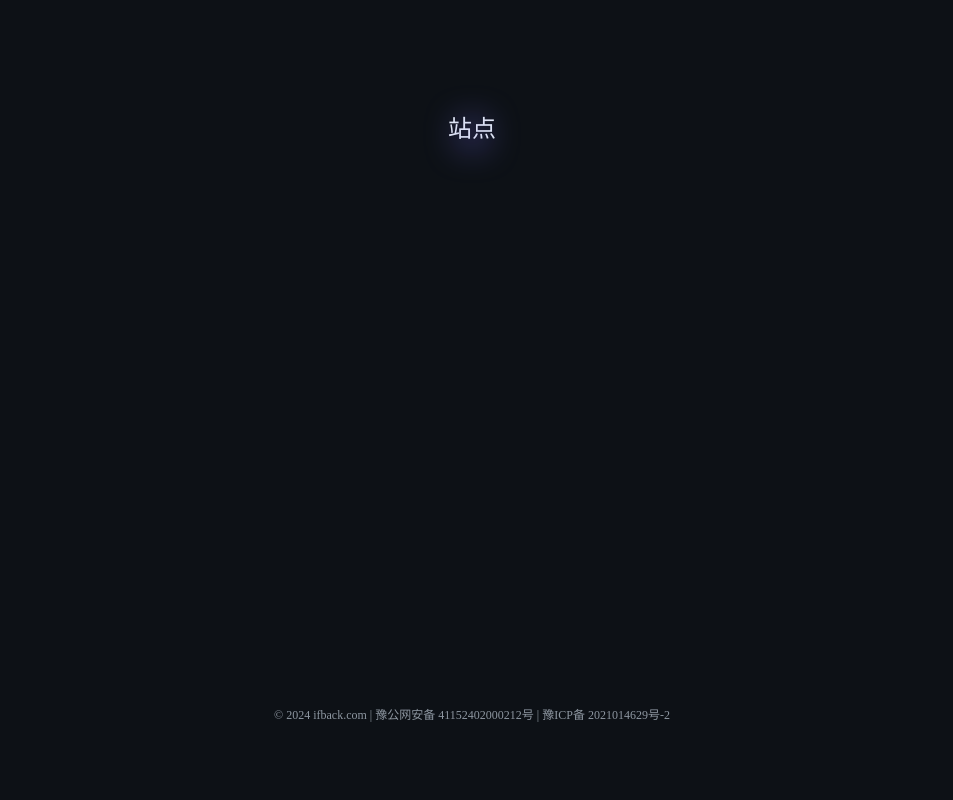
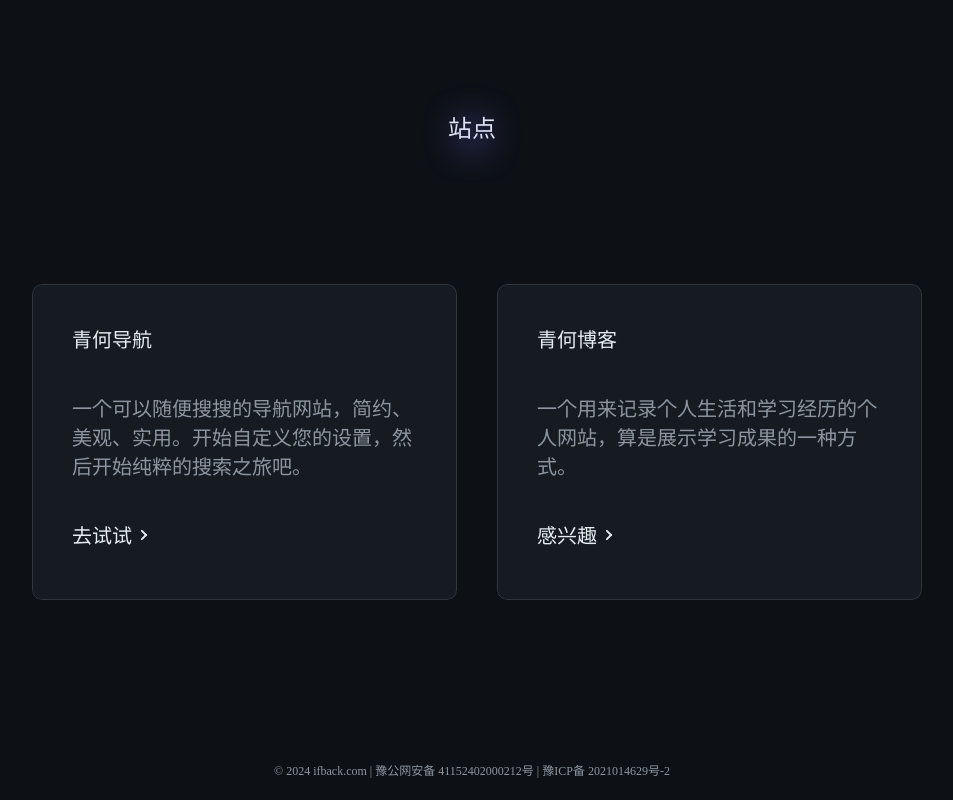
Before and after one commit to SingleMoonlight/qingheifback, a Vue app: page / in a window 1280 px wide. Shown: the part 1566-2366 px from the top of the page, without its empty margins (168-1121 px from the left). Before the commit the page ends 2310 px from the top, so only its background shows below. Built offline with nearby package versions, Linux system fonts and the light colour scheme.

Commit message:
Add website component

```diff
--- a/src/assets/variables.less
+++ b/src/assets/variables.less
@@ -10,7 +10,12 @@
     --under-line-color: #7c72ff;
     --section-title-light-color: #7c72ff;
 
-    --nav-border: 1px solid rgba(255, 255, 255, 0.05);
+    --nav-border: 1px solid #30363d;
 
-    --menu-item-hover-background-color: rgba(255, 255, 255, 0.05);
+    --menu-item-hover-background-color: #30363d;
+
+    --card-background-color: #161b22;
+    --card-border-color: solid 1px #30363d;
+    // --card-light-color: #3fb950;
+    --card-light-color: #7c72ff;
 }
--- /dev/null
+++ b/src/components/ShineCard.vue
@@ -0,0 +1,87 @@
+<script setup>
+import { onMounted, ref } from 'vue'
+
+const cardRef = ref(null)
+const cardLightRef = ref(null)
+
+function transformElement(e, x, y) {
+    let box = e.getBoundingClientRect();
+    let tmpX = x - box.x;   //鼠标距离元素左边框距离
+    let tmpY = y - box.y;   //鼠标距离元素上边框距离
+
+    let calcX = (tmpY / (box.height / 2)) - 1;
+    let calcY = -((tmpX / (box.width / 2)) - 1) * 1.5;
+
+    let shineX = tmpX - 300;
+    let shineY = tmpY - 300;
+
+    e.style.transform = "perspective(700px) " + "rotateX(" + calcX + "deg) rotateY(" + calcY + "deg)";
+
+    e.lastChild.style.transform = "translate(" + shineX + "px, " + shineY + "px)";
+}
+
+onMounted(() => {
+    let cardDom = cardRef.value;
+
+    cardDom.addEventListener("mousemove", (e) => {
+        transformElement(cardDom, e.clientX, e.clientY);
+    });
+    cardDom.addEventListener("mouseleave", () => {
+        cardDom.style.transform = "perspective(700px) rotateX(0deg) rotateY(0deg)";
+    })
+})
+
+</script>
+
+<template>
+    <div class="shine-card-container" ref="cardRef">
+        <slot></slot>
+        <div class="shine-card-border"></div>
+        <div class="shine-card-light" ref="cardLightRef"></div>
+    </div>
+</template>
+
+<style scoped>
+.shine-card-container {
+    position: relative;
+    background: var(--card-background-color);
+    border-radius: 10px;
+    border: none;
+    transform-style: preserve-3d;
+    transform: perspective(700px) rotateX(0deg) rotateY(0deg);
+    transition: .25s all;
+    overflow: hidden;
+}
+
+.shine-card-border {
+    position: absolute;
+    top: 0;
+    left: 0;
+    width: 100%;
+    height: 100%;
+    border-radius: 10px;
+    border: var(--card-border-color);
+    z-index: -1;
+}
+
+.shine-card-light {
+    position: absolute;
+    top: 0;
+    left: 0;
+    width: 600px;
+    height: 600px;
+    border-radius: 350px;
+    opacity: 0;
+    filter: blur(180px);
+    background-color: var(--card-light-color);
+    mix-blend-mode: soft-light;
+    will-change: transform;
+    transform: translate(0, 0);
+    transition: opacity 1.2s cubic-bezier(0.16, 1, 0.3, 1);
+    z-index: -1;
+}
+
+.shine-card-container:hover .shine-card-light {
+    opacity: 0.85;
+}
+</style>
--- /dev/null
+++ b/src/components/WebsiteSection.vue
@@ -0,0 +1,166 @@
+<script setup>
+import ShineCard from './ShineCard.vue'
+
+
+</script>
+
+<template>
+    <div class="website-section-container">
+        <ShineCard>
+            <div class="website-intr">
+                <div class="website-intr-title">
+                    青何导航
+                </div>
+                <div class="website-intr-des">
+                    一个可以随便搜搜的导航网站，简约、美观、实用。开始自定义您的设置，然后开始纯粹的搜索之旅吧。
+                </div>
+                <div class="website-intr-link">
+                    <a class="website-intr-link-text" :underline="false" href="https://guide.ifback.com/"
+                        target="_blank">去试试</a>
+                    <div class="website-intr-link-icon"></div>
+                </div>
+            </div>
+        </ShineCard>
+        <ShineCard>
+            <div class="website-intr">
+                <div class="website-intr-title">
+                    青何博客
+                </div>
+                <div class="website-intr-des">
+                    一个用来记录个人生活和学习经历的个人网站，算是展示学习成果的一种方式。
+                </div>
+                <div class="website-intr-link">
+                    <a class="website-intr-link-text" :underline="false" href="https://blog.ifback.com/"
+                        target="_blank">感兴趣</a>
+                    <div class="website-intr-link-icon"></div>
+                </div>
+            </div>
+        </ShineCard>
+    </div>
+</template>
+
+<style scoped>
+.website-section-container {
+    width: 100%;
+    height: 100%;
+    padding: 120px 0;
+    display: grid;
+    grid-column-gap: 40px;
+    grid-row-gap: 40px;
+    grid-template-columns: repeat(2, calc(50% - 15px));
+}
+
+.website-intr {
+    width: 100%;
+    height: auto;
+    padding: 40px;
+    border-radius: 10px;
+    box-sizing: border-box;
+}
+
+.website-intr-title {
+    color: var(--primary-text-color);
+    font-size: 20px;
+    font-weight: normal;
+    margin-bottom: 40px;
+}
+
+.website-intr-des {
+    color: var(--secondary-text-color);
+    font-size: 20px;
+    font-weight: normal;
+    margin-bottom: 40px;
+}
+
+.website-intr-link {
+    cursor: pointer;
+    width: auto;
+    height: 40px;
+}
+
+.website-intr-link a {
+    text-decoration: none;
+}
+
+.website-intr-link-text {
+    cursor: pointer;
+    color: var(--primary-text-color);
+    font-size: 20px;
+    font-weight: normal;
+    float: left;
+}
+
+.website-intr-link-text:after {
+    position: absolute;
+    content: "";
+    background: var(--primary-text-color);
+    border-radius: 1px;
+    margin-top: 40px;
+    left: 40px;
+    height: 2px;
+    width: 0;
+    transition: .25s all;
+}
+
+.website-intr-link-icon {
+    position: relative;
+    float: left;
+    margin-left: 10px;
+    background: var(--primary-text-color);
+    border-radius: 1px;
+    height: 2px;
+    width: 0;
+    top: 14px;
+    left: 2px;
+    transition: .25s all;
+    transform-origin: right;
+}
+
+.website-intr-link-icon:before {
+    position: absolute;
+    content: "";
+    background: var(--primary-text-color);
+    border-radius: 1px;
+    top: 2px;
+    left: -4px;
+    height: 2px;
+    width: 8px;
+    transform: rotate(-45deg);
+    transition: .25s all;
+}
+
+.website-intr-link-icon:after {
+    position: absolute;
+    content: "";
+    background: var(--primary-text-color);
+    border-radius: 1px;
+    top: -2px;
+    left: -4px;
+    height: 2px;
+    width: 8px;
+    transform: rotate(45deg);
+    transition: .25s all;
+}
+
+.website-intr-link:hover .website-intr-link-text:after {
+    width: 60px;
+}
+
+.website-intr-link:hover .website-intr-link-icon {
+    width: 8px;
+}
+
+.website-intr-link:hover .website-intr-link-icon:before {
+    left: 4px;
+}
+
+.website-intr-link:hover .website-intr-link-icon:after {
+    left: 4px;
+}
+
+@media (max-width: 1000px) {
+    .website-section-container {
+        grid-template-columns: 100%;
+    }
+}
+</style>
--- a/src/pages/IndexPage.vue
+++ b/src/pages/IndexPage.vue
@@ -4,6 +4,7 @@ import DynStars from '@/components/DynStars.vue'
 import LineButton from '@/components/LineButton.vue'
 import PresentSection from '@/components/PresentSection.vue'
 import AboutMeSection from '@/components/AboutMeSection.vue'
+import WebsiteSection from '@/components/WebsiteSection.vue'
 import { copyrightInfo, navList, slogan } from '@/utils/constant'
 import { onMounted, ref } from 'vue'
 
@@ -108,7 +109,7 @@ onMounted(() => {
             <AboutMeSection></AboutMeSection>
         </PresentSection>
         <PresentSection :title="navList[2]" :ref="navListRef[2]">
-            <div style="height: 500px; width: 100%; background-color: transparent;"></div>
+            <WebsiteSection></WebsiteSection>
         </PresentSection>
     </div>
     <div class="footer">
@@ -159,6 +160,7 @@ onMounted(() => {
     align-items: center;
     border-bottom: 1px solid rgba(0, 0, 0, 0);
     transition: all 0.25s ease;
+    z-index: 999;
 }
 
 .header-transition {
@@ -275,6 +277,7 @@ onMounted(() => {
     opacity: 0;
     backdrop-filter: blur(30px);
     transition: opacity 0.25s ease, right 0.25s ease;
+    z-index: 999;
 }
 
 .aside-open {
```
